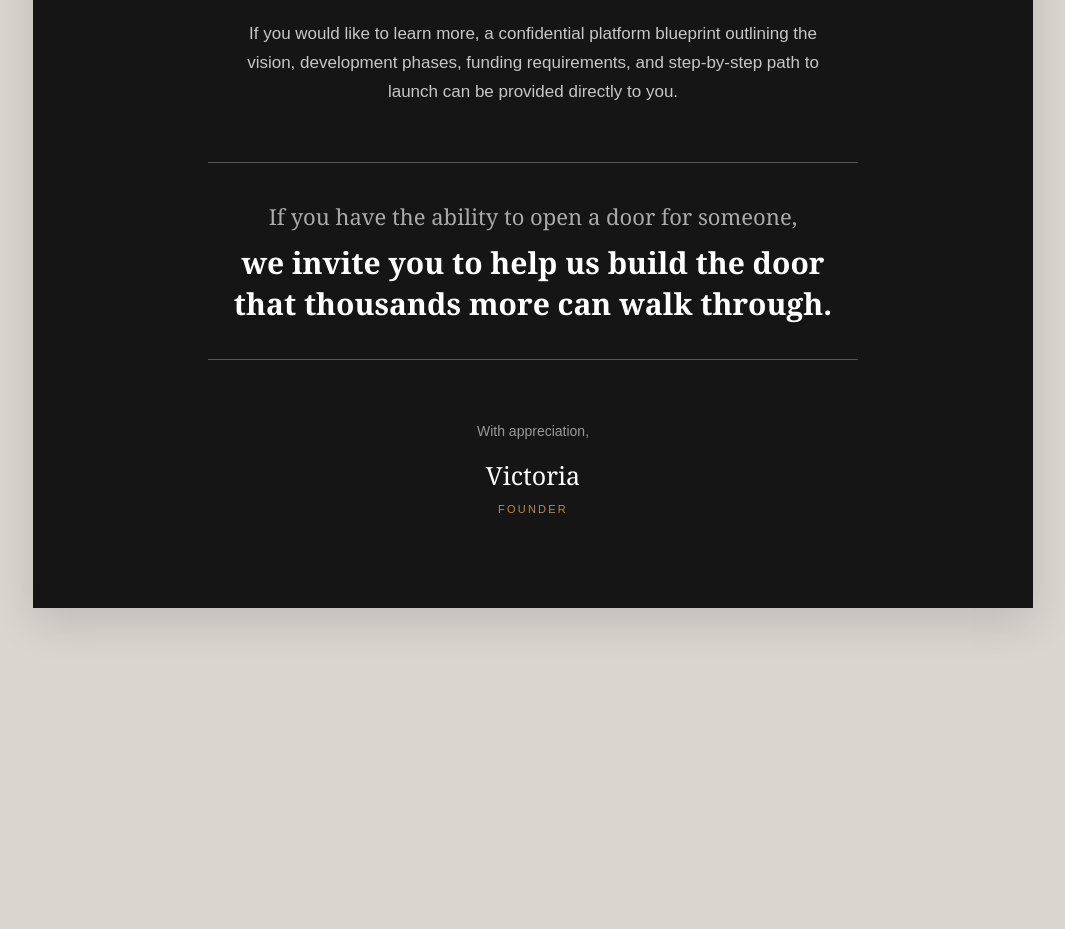
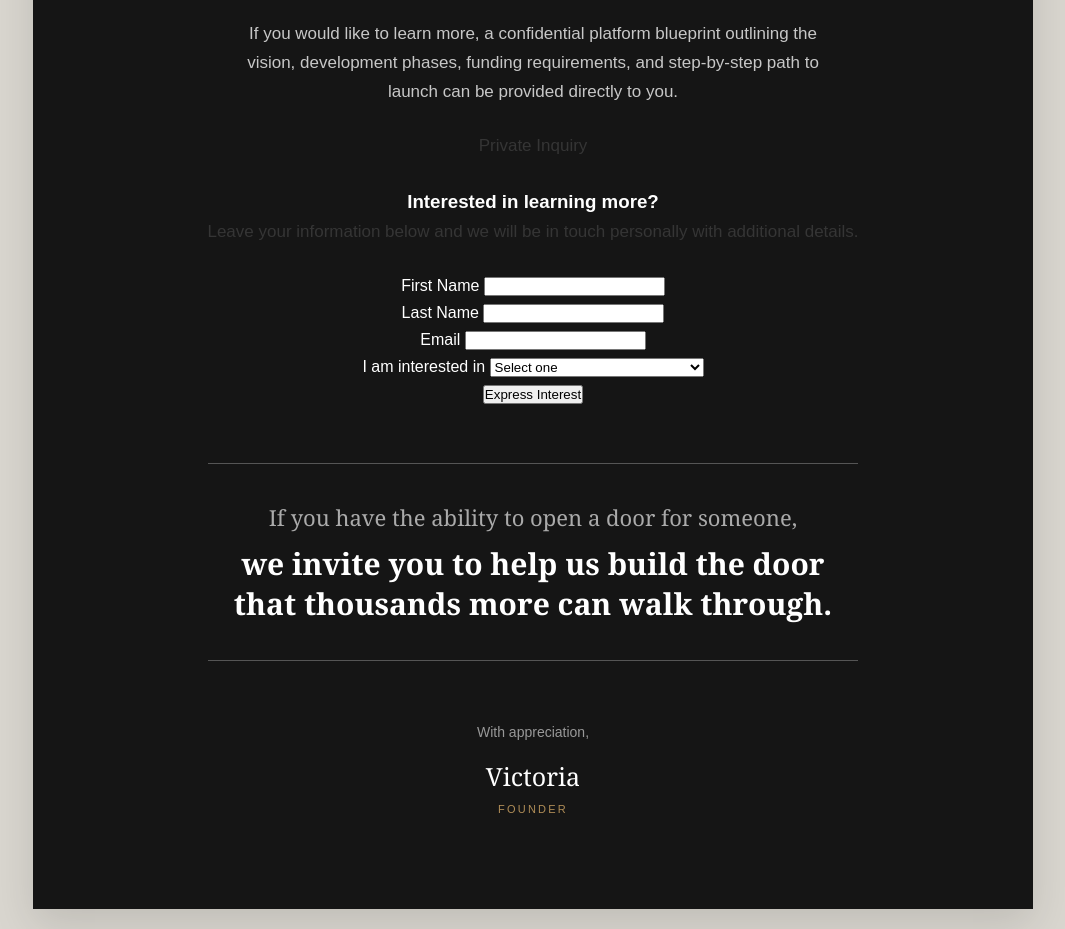
Before and after one commit to Advanced-Scholarships/Advanced-Education-Initiative, a plain HTML site: page index.html in a window 1280 px wide. Shown: the part 10140-11069 px from the top of the page, without its empty margins (107-1172 px from the left). Before the commit the page ends 10858 px from the top, so only its background shows below. Drawn offline with Linux system fonts and the light colour scheme.

Commit message:
Form added

```diff
--- a/index.html
+++ b/index.html
@@ -594,6 +594,93 @@
                     can be provided directly to you.
                 </p>
 
+                <!-- INTEREST FORM -->
+<div class="interest-form">
+
+    <p class="form-eyebrow">Private Inquiry</p>
+
+    <h3>
+        Interested in learning more?
+    </h3>
+
+    <p class="form-intro">
+        Leave your information below and we will be in touch
+        personally with additional details.
+    </p>
+
+    <form action="mailto:AdvncdEduInitiative@outlook.com" method="POST">
+
+        <div class="form-row">
+
+            <div class="form-field">
+                <label for="first-name">First Name</label>
+                <input
+                    type="text"
+                    id="first-name"
+                    name="first_name"
+                    autocomplete="given-name"
+                    required
+                >
+            </div>
+
+            <div class="form-field">
+                <label for="last-name">Last Name</label>
+                <input
+                    type="text"
+                    id="last-name"
+                    name="last_name"
+                    autocomplete="family-name"
+                    required
+                >
+            </div>
+
+        </div>
+
+        <div class="form-field">
+            <label for="email">Email</label>
+            <input
+                type="email"
+                id="email"
+                name="email"
+                autocomplete="email"
+                required
+            >
+        </div>
+
+        <div class="form-field">
+
+            <label for="interest">I am interested in</label>
+
+            <select id="interest" name="interest" required>
+
+                <option value="" disabled selected>
+                    Select one
+                </option>
+
+                <option value="learn-more">
+                    Learning more
+                </option>
+
+                <option value="philanthropic-support">
+                    Exploring philanthropic support
+                </option>
+
+                <option value="partnership">
+                    Exploring a potential partnership
+                </option>
+
+            </select>
+
+        </div>
+
+        <button type="submit">
+            Express Interest
+        </button>
+
+    </form>
+
+</div>
+
                 <div class="invitation">
                     <p>
                         If you have the ability to open a door for someone,
```
